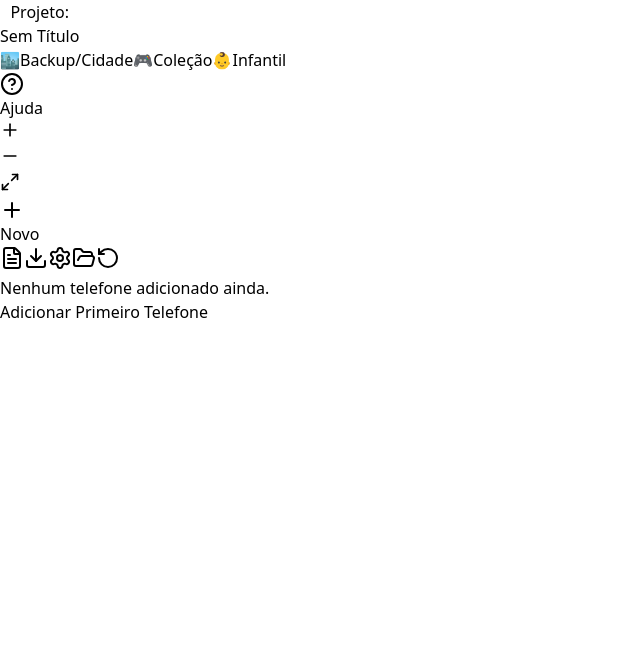
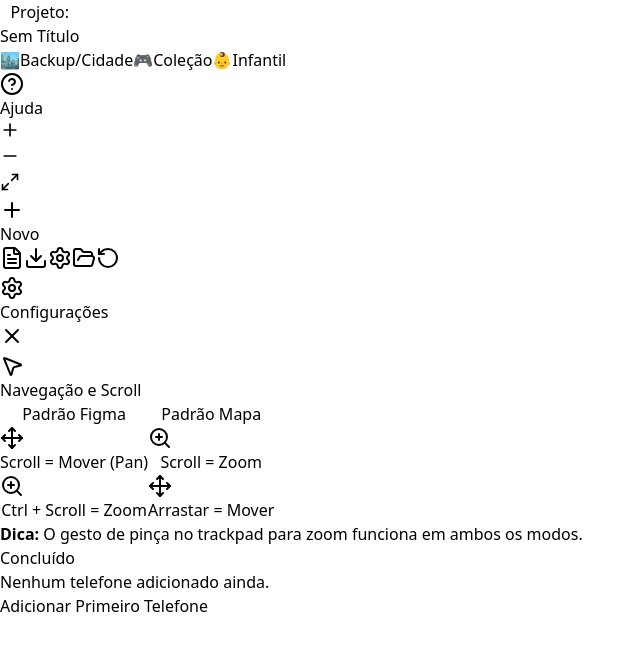
Before and after one commit to esteniovasc/phone-deck, a React (Vite) app: page / in a window 1280 px wide. Both pictures are taken after a click on the button 60 px from the left and 258 px from the top of the page. Shown: the top 650 px of the page, without its empty margins (0-644 px from the left). Built offline with nearby package versions, Linux system fonts and the light colour scheme.

Commit message:
Implementa modal de configuração com opções para alterar o modo de navegação e scroll

```diff
--- a/src/App.tsx
+++ b/src/App.tsx
@@ -9,6 +9,8 @@ import {
 	type OnNodesChange,
 	type OnEdgesChange,
 	useReactFlow,
+	Controls,
+	PanOnScrollMode,
 } from '@xyflow/react';
 import '@xyflow/react/dist/style.css';
 import { AnimatePresence } from 'framer-motion';
@@ -17,6 +19,7 @@ import { NewProjectModal } from './components/modals/NewProjectModal';
 import { EditProjectNameModal } from './components/modals/EditProjectNameModal';
 import { HelpModal } from './components/modals/HelpModal';
 import { ResetBoardModal } from './components/modals/ResetBoardModal';
+import { SettingsModal, type NavigationMode } from './components/modals/SettingsModal';
 import { FloatingDock } from './components/ui/FloatingDock';
 import { ModeSelector } from './components/ui/ModeSelector';
 import { NavigationControls } from './components/ui/NavigationControls';
@@ -134,6 +137,16 @@ function App() {
 	const miniMapTimeoutRef = useRef<number | null>(null);
 	const [triggerFitView, setTriggerFitView] = useState(false);
 	const [showResetModal, setShowResetModal] = useState(false);
+	const [showSettingsModal, setShowSettingsModal] = useState(false);
+	const [navigationMode, setNavigationMode] = useState<NavigationMode>(() => {
+		const saved = localStorage.getItem('phone-deck-nav-mode');
+		return (saved as NavigationMode) || 'default';
+	});
+
+	useEffect(() => {
+		localStorage.setItem('phone-deck-nav-mode', navigationMode);
+	}, [navigationMode]);
+
 	const fitViewRef = useRef<((options?: any) => void) | null>(null);
 
 	// Refs para handlers (para evitar problemas de dependência)
@@ -628,6 +641,11 @@ function App() {
 				onMoveStart={() => setShowMiniMap(true)}
 				fitView
 				minZoom={0.1} // Ajusta o zoom mínimo do canvas
+				panOnScroll={navigationMode === 'figma'}
+				zoomOnScroll={navigationMode === 'default'}
+				panOnScrollMode={PanOnScrollMode.Free}
+				selectionOnDrag={false}
+				panOnDrag={true} // Permite arrastar com botão esquerdo
 			>
 				<Background />
 				<AutoFitViewOnDraft phones={phones} />
@@ -695,6 +713,7 @@ function App() {
 				onReset={handleReset}
 				onOpenProject={handleOpenProjectClick}
 				onNewProject={() => setShowNewProjectModal(true)}
+				onSettings={() => setShowSettingsModal(true)}
 				isEmpty={phones.length === 0}
 			/>
 
@@ -725,6 +744,17 @@ function App() {
 					<ResetBoardModal
 						onConfirm={handleConfirmReset}
 						onCancel={() => setShowResetModal(false)}
+					/>
+				)}
+			</AnimatePresence>
+
+			{/* Modal de Configurações */}
+			<AnimatePresence>
+				{showSettingsModal && (
+					<SettingsModal
+						currentMode={navigationMode}
+						onModeChange={setNavigationMode}
+						onClose={() => setShowSettingsModal(false)}
 					/>
 				)}
 			</AnimatePresence>
--- /dev/null
+++ b/src/components/modals/SettingsModal.tsx
@@ -0,0 +1,141 @@
+import { useEffect } from 'react';
+import { X, Settings, MousePointer2, Move, ZoomIn } from 'lucide-react';
+import { motion } from 'framer-motion';
+
+export type NavigationMode = 'default' | 'figma';
+
+interface SettingsModalProps {
+	currentMode: NavigationMode;
+	onModeChange: (mode: NavigationMode) => void;
+	onClose: () => void;
+}
+
+export function SettingsModal({ currentMode, onModeChange, onClose }: SettingsModalProps) {
+	useEffect(() => {
+		const handleKeyDown = (e: KeyboardEvent) => {
+			if (e.key === 'Escape') {
+				onClose();
+			}
+		};
+		window.addEventListener('keydown', handleKeyDown);
+		return () => window.removeEventListener('keydown', handleKeyDown);
+	}, [onClose]);
+
+	return (
+		<motion.div
+			initial={{ opacity: 0 }}
+			animate={{ opacity: 1 }}
+			exit={{ opacity: 0 }}
+			className="fixed inset-0 bg-black/50 backdrop-blur-sm flex items-center justify-center z-50 p-4"
+			onClick={onClose}
+		>
+			<motion.div
+				initial={{ scale: 0.95, opacity: 0 }}
+				animate={{ scale: 1, opacity: 1 }}
+				exit={{ scale: 0.95, opacity: 0 }}
+				transition={{ duration: 0.2 }}
+				className="bg-white rounded-lg shadow-2xl p-8 max-w-lg w-full"
+				onClick={(e) => e.stopPropagation()}
+			>
+				{/* Header */}
+				<div className="flex items-center justify-between mb-8">
+					<h2 className="text-2xl font-bold text-slate-900 flex items-center gap-2">
+						<Settings className="text-slate-700" />
+						Configurações
+					</h2>
+					<button
+						onClick={onClose}
+						className="p-2 hover:bg-slate-100 rounded-lg transition"
+						aria-label="Fechar"
+					>
+						<X className="w-5 h-5 text-slate-600" />
+					</button>
+				</div>
+
+				{/* Navigation Settings */}
+				<div className="space-y-6">
+					<div>
+						<h3 className="text-lg font-semibold text-slate-800 mb-4 flex items-center gap-2">
+							<MousePointer2 className="w-5 h-5 text-blue-600" />
+							Navegação e Scroll
+						</h3>
+
+						<div className="grid grid-cols-1 md:grid-cols-2 gap-4">
+							{/* Option: Figma Style */}
+							<button
+								onClick={() => onModeChange('figma')}
+								className={`
+									relative p-4 rounded-xl border-2 text-left transition-all duration-200
+									${currentMode === 'figma'
+										? 'border-blue-600 bg-blue-50 ring-2 ring-blue-200 ring-offset-2'
+										: 'border-slate-200 hover:border-slate-300 hover:bg-slate-50'
+									}
+								`}
+							>
+								<div className="flex items-center justify-between mb-3">
+									<span className="font-bold text-slate-900">Padrão Figma</span>
+									{currentMode === 'figma' && (
+										<span className="w-3 h-3 bg-blue-600 rounded-full animate-pulse" />
+									)}
+								</div>
+								<div className="text-sm text-slate-600 space-y-2">
+									<div className="flex items-center gap-2">
+										<Move className="w-4 h-4" />
+										<span>Scroll = Mover (Pan)</span>
+									</div>
+									<div className="flex items-center gap-2">
+										<ZoomIn className="w-4 h-4" />
+										<span>Ctrl + Scroll = Zoom</span>
+									</div>
+								</div>
+							</button>
+
+							{/* Option: Classic Style */}
+							<button
+								onClick={() => onModeChange('default')}
+								className={`
+									relative p-4 rounded-xl border-2 text-left transition-all duration-200
+									${currentMode === 'default'
+										? 'border-blue-600 bg-blue-50 ring-2 ring-blue-200 ring-offset-2'
+										: 'border-slate-200 hover:border-slate-300 hover:bg-slate-50'
+									}
+								`}
+							>
+								<div className="flex items-center justify-between mb-3">
+									<span className="font-bold text-slate-900">Padrão Mapa</span>
+									{currentMode === 'default' && (
+										<span className="w-3 h-3 bg-blue-600 rounded-full animate-pulse" />
+									)}
+								</div>
+								<div className="text-sm text-slate-600 space-y-2">
+									<div className="flex items-center gap-2">
+										<ZoomIn className="w-4 h-4" />
+										<span>Scroll = Zoom</span>
+									</div>
+									<div className="flex items-center gap-2">
+										<Move className="w-4 h-4" />
+										<span>Arrastar = Mover</span>
+									</div>
+								</div>
+							</button>
+						</div>
+
+						<p className="mt-4 text-xs text-slate-500 bg-slate-100 p-3 rounded-lg border border-slate-200">
+							<strong>Dica:</strong> O gesto de pinça no trackpad para zoom funciona em ambos os modos.
+						</p>
+					</div>
+				</div>
+
+				{/* Footer */}
+				<div className="mt-8 pt-6 border-t border-slate-100 flex justify-end">
+					<button
+						onClick={onClose}
+						className="px-6 py-2 text-white bg-blue-600 hover:bg-blue-700 rounded-lg transition font-medium shadow-md hover:shadow-lg"
+					>
+						Concluído
+					</button>
+				</div>
+			</motion.div>
+		</motion.div>
+	);
+}
--- a/src/components/ui/FloatingDock.tsx
+++ b/src/components/ui/FloatingDock.tsx
@@ -6,6 +6,7 @@ interface FloatingDockProps {
 	onReset?: () => void;
 	onOpenProject?: () => void;
 	onNewProject?: () => void;
+	onSettings?: () => void;
 	isEmpty?: boolean;
 }
 
@@ -18,7 +19,7 @@ interface FloatingDockProps {
  * - Centralizada horizontalmente
  * - Componente overlay (acima do canvas)
  */
-export function FloatingDock({ onAddPhone, onBackup, onReset, onOpenProject, onNewProject, isEmpty }: FloatingDockProps) {
+export function FloatingDock({ onAddPhone, onBackup, onReset, onOpenProject, onNewProject, onSettings, isEmpty }: FloatingDockProps) {
 	return (
 		<div className="fixed bottom-8 left-1/2 transform -translate-x-1/2 z-50">
 			{/* Container vidro fosco */}
@@ -58,6 +59,7 @@ export function FloatingDock({ onAddPhone, onBackup, onReset, onOpenProject, onN
 
 				{/* Botão Config */}
 				<button
+					onClick={onSettings}
 					className="p-2 text-slate-600 hover:text-blue-600 hover:bg-blue-50 rounded-full transition-all duration-300 group"
 					title="Configurações"
 				>
```
Lines whose indentation alone changed are shown as unchanged.
